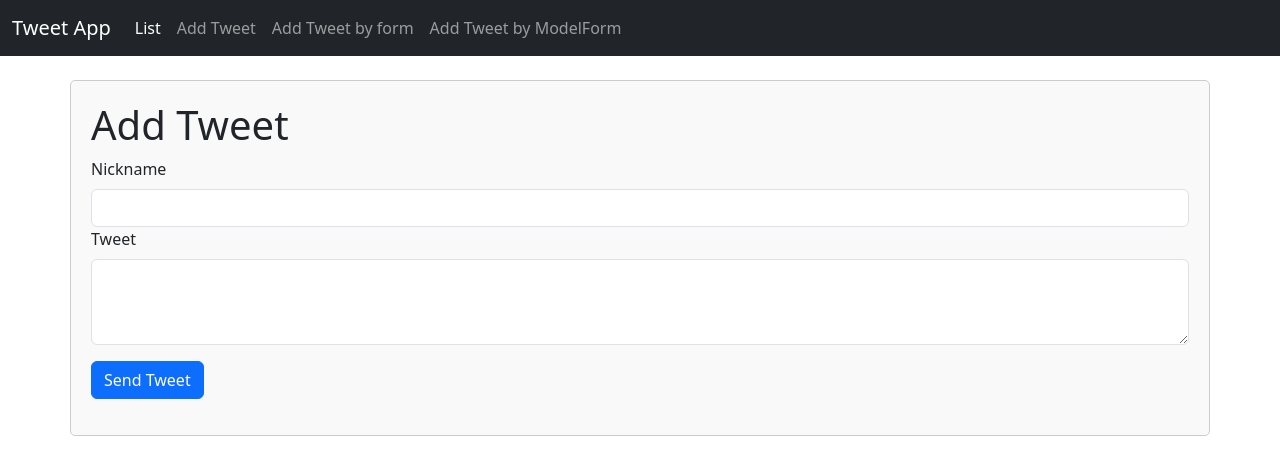
After one commit to GorkemKurtkaya/Django_Twitter, a Django app: page /add_tweetbymodelform/ in a window 1280 px wide. The commit adds this page. Shown: the top 475 px of the page. Run offline with Django 5.2, Linux system fonts and the light colour scheme.

Commit message:
frondt düzenleme

```diff
--- a/djangotweet/djangotweet/urls.py
+++ b/djangotweet/djangotweet/urls.py
@@ -19,5 +19,5 @@ from django.urls import path,include
 
 urlpatterns = [
     path('admin/', admin.site.urls),
-    path('tweetapp/', include('tweetapp.urls')),
+    path('', include('tweetapp.urls')),
 ]
--- a/djangotweet/templates/base.html
+++ b/djangotweet/templates/base.html
@@ -26,6 +26,9 @@
               <li class="nav-item">
                 <a class="nav-link" href="{% url 'tweetapp:add_tweetbyform'%}">Add Tweet by form</a>
               </li>
+              <li>
+                <a class="nav-link" href="{% url 'tweetapp:add_tweetbymodelform'%}">Add Tweet by ModelForm</a>
+              </li>
             </ul>
           </div>
         </div>
--- /dev/null
+++ b/djangotweet/tweetapp/templates/tweetapp/add_tweetbymodelform.html
@@ -0,0 +1,22 @@
+{% extends "base.html" %}
+{% load static %}
+
+
+
+{% block content %}
+<div class="container tweetform">
+    <h1>Add Tweet</h1>
+    <form action="" method="POST">
+        {% csrf_token %}
+        <div class="mb-3">
+            <label for="nickname" class="form-label">Nickname</label>
+            <input type="text" class="form-control" id="nickname" name="nickname">
+        <div class="mb-3">
+            <label for="tweet" class="form-label">Tweet</label>
+            <textarea class="form-control" id="tweet" name="tweet" rows="3"></textarea>
+        </div>
+        <button type="submit" class="btn btn-primary">Send Tweet</button>
+    </form>
+
+
+{%  endblock %}
--- a/djangotweet/tweetapp/urls.py
+++ b/djangotweet/tweetapp/urls.py
@@ -5,6 +5,7 @@ app_name = 'tweetapp'
 
 urlpatterns = [
     path('add_tweet/', views.add_tweet, name='add_tweet'),
-    path('list_tweet/', views.list_tweet, name='list_tweet'),
+    path('', views.list_tweet, name='list_tweet'),
     path('add_tweetbyform/', views.add_tweetbyform, name='add_tweetbyform'),
+    path('add_tweetbymodelform/', views.add_tweetbymodelform, name='add_tweetbymodelform'),
 ]
--- a/djangotweet/tweetapp/views.py
+++ b/djangotweet/tweetapp/views.py
@@ -2,6 +2,7 @@ from django.shortcuts import render,redirect
 from . import models
 from django.urls import reverse
 from . import forms
+
 
 # Create your views here.
 
@@ -32,3 +33,13 @@ def add_tweetbyform(request):
     else:
         form = forms.AddTweetForm()
     return render(request, 'tweetapp/add_tweetbyform.html', {'form': form})
+
+def add_tweetbymodelform(request):
+    if request.method == 'POST':
+        form = forms.AddTweetModelForm(request.POST)
+        if form.is_valid():
+            form.save()
+            return redirect(reverse('tweetapp:list_tweet'))
+    else:
+        form = forms.AddTweetModelForm()
+    return render(request, 'tweetapp/add_tweetbymodelform.html', {'form': form})
```
Also changed, not shown: djangotweet/tweetapp/templates/tweetapp/list_tweet.html (+16 -11 lines), djangotweet/db.sqlite3.
